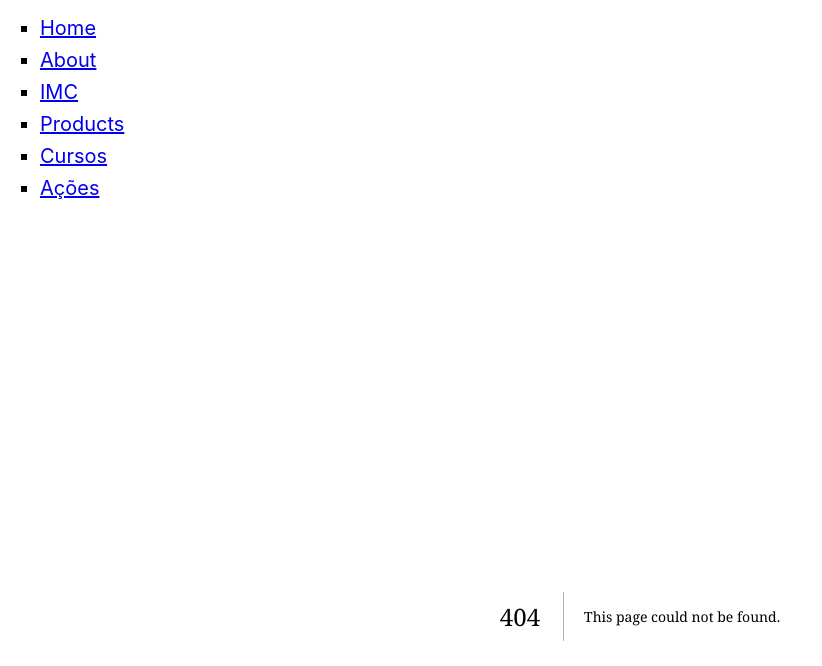
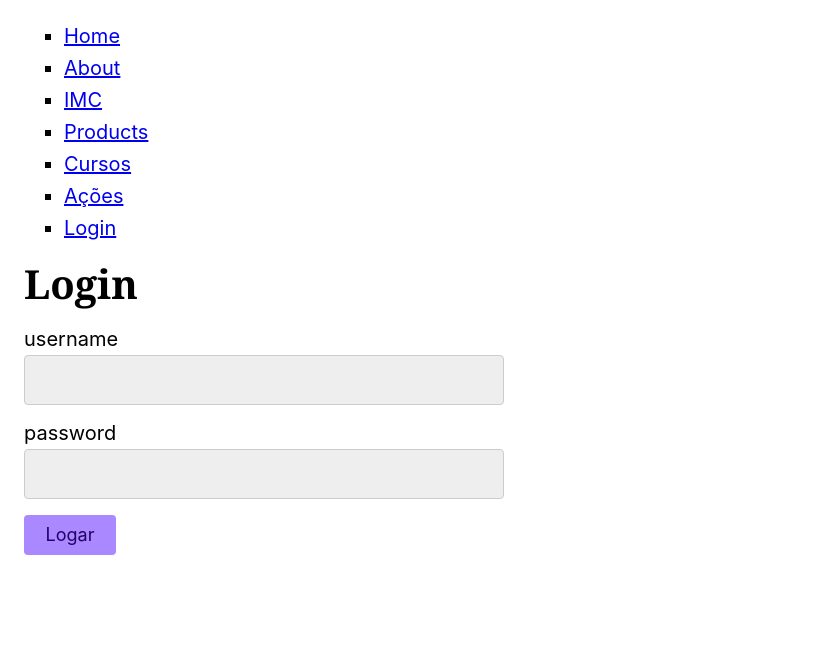
Before and after one commit to Akihito7/curso_next, a Next.js app: page /login in a window 1280 px wide. Before the commit this address had no page. Shown: the top 666 px of the page, without its empty margins (0-822 px from the left). Built offline with nearby package versions, Linux system fonts and the light colour scheme.

Commit message:
cookies and login

```diff
--- a/src/app/api/account/route.ts
+++ b/src/app/api/account/route.ts
@@ -1,10 +1,6 @@
-import { cookies } from "next/headers"
-
-export async function POST() {
-
-  const token = cookies().get("token")?.value;
-
-  if (!token) return Response.json({
+export async function POST(request : Request) {
+  const { token } = await request.json();
+if (!token) return Response.json({
     status: "Error",
     statusCode: '400',
     message: "Token inválido"
--- a/src/app/api/login/route.ts
+++ b/src/app/api/login/route.ts
@@ -1,7 +1,7 @@
 import { cookies } from "next/headers";
 
+
 export async function POST(request: Request) {
-
   const { username, password } = await request.json();
 
   const response = await fetch("https://api.origamid.online/conta/login", {
@@ -15,11 +15,13 @@ export async function POST(request: Request) {
     })
   });
 
-  if (!response.ok) return Response.json({
-    status: "Error",
-    statusCode: '500',
-    message: "Error Internal Server"
-  });
+  if (!response.ok) {
+    return Response.json({
+      status: "Error",
+      statusCode: response.status,
+      message: "Failed to authenticate user"
+    }, { status: response.status });
+  }
 
   const { token } = await response.json();
 
--- /dev/null
+++ b/src/app/login/page.tsx
@@ -0,0 +1,10 @@
+import { FormLogin } from "@/components/formLogin";
+
+export default function Login() {
+  return (
+    <div>
+      <h1>Login</h1>
+      <FormLogin />
+    </div>
+  )
+}
--- /dev/null
+++ b/src/components/formLogin/index.tsx
@@ -0,0 +1,54 @@
+'use client'
+import { useState } from "react"
+import { useRouter } from "next/navigation";
+
+export function FormLogin() {
+
+  const router = useRouter()
+  const [username, setUsername] = useState<string>();
+  const [password, setPassword] = useState<string>();
+
+  async function handleLogin() {
+    const response = await fetch("http://localhost:3000/api/login", {
+      method: 'POST',
+      headers : {
+        'Content-Type' : "application/json"
+      },
+      body: JSON.stringify({
+        username,
+        password
+      })
+    });
+
+    if (!response.ok) return alert("email e ou senha inválidos");
+    router.push("/account")
+  }
+
+  return (
+    <div className="loginContainer">
+      <div className="containerInput">
+        <label htmlFor="username">username</label>
+        <input
+          id="username"
+          type="text"
+          onChange={(e) => setUsername(e.target.value)}
+          value={username}
+        />
+      </div>
+
+      <div className="containerInput">
+        <label htmlFor="password">password</label>
+        <input
+          id="password"
+          type="text"
+          onChange={(e) => setPassword(e.target.value)}
+          value={password}
+        />
+      </div>
+
+      <button onClick={handleLogin}>
+        Logar
+      </button>
+    </div>
+  )
+}
--- a/src/components/menu/index.tsx
+++ b/src/components/menu/index.tsx
@@ -38,6 +38,10 @@ export function Menu() {
       <li>
         <Link href="/actions">Ações</Link>
       </li>
+
+      <li>
+        <Link href="/login">Login</Link>
+      </li>
     </ul>
   )
 }
```
Also changed, not shown: src/app/account/page.tsx (added, +20 -0 lines).
